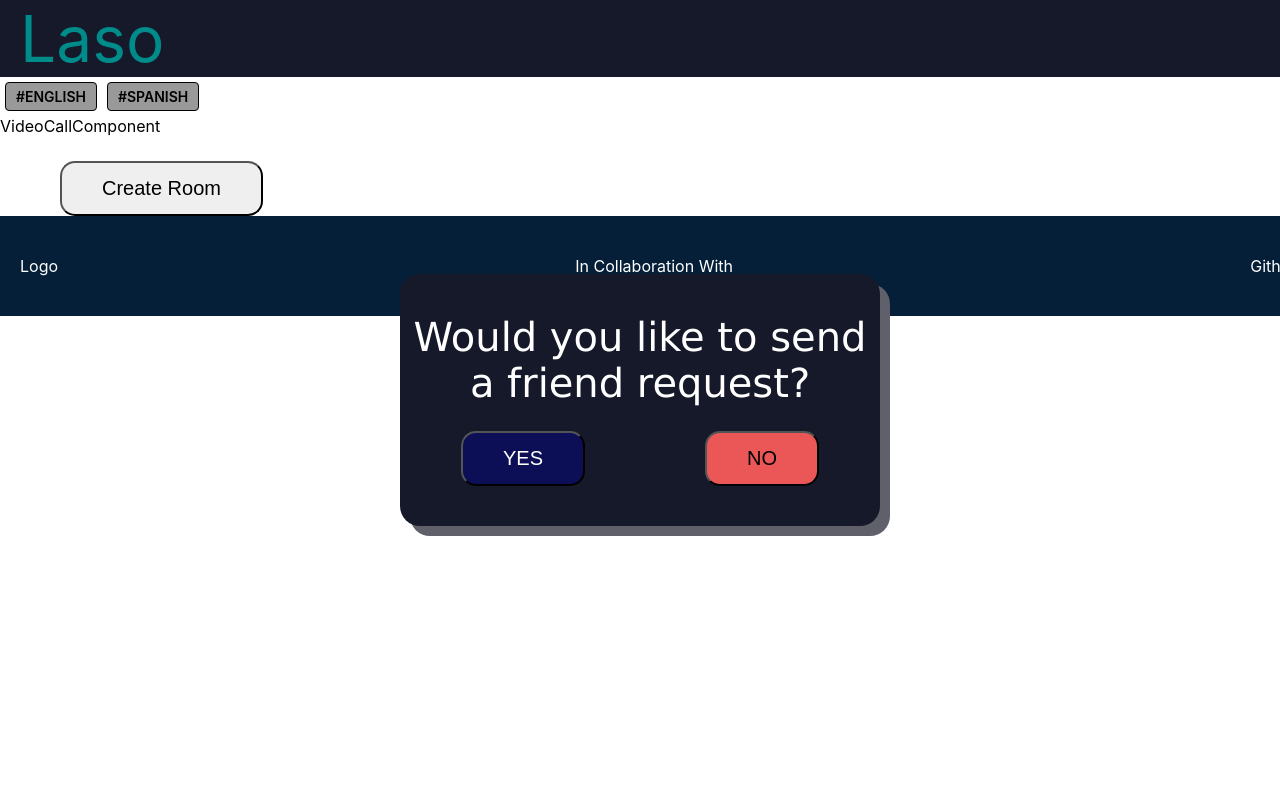
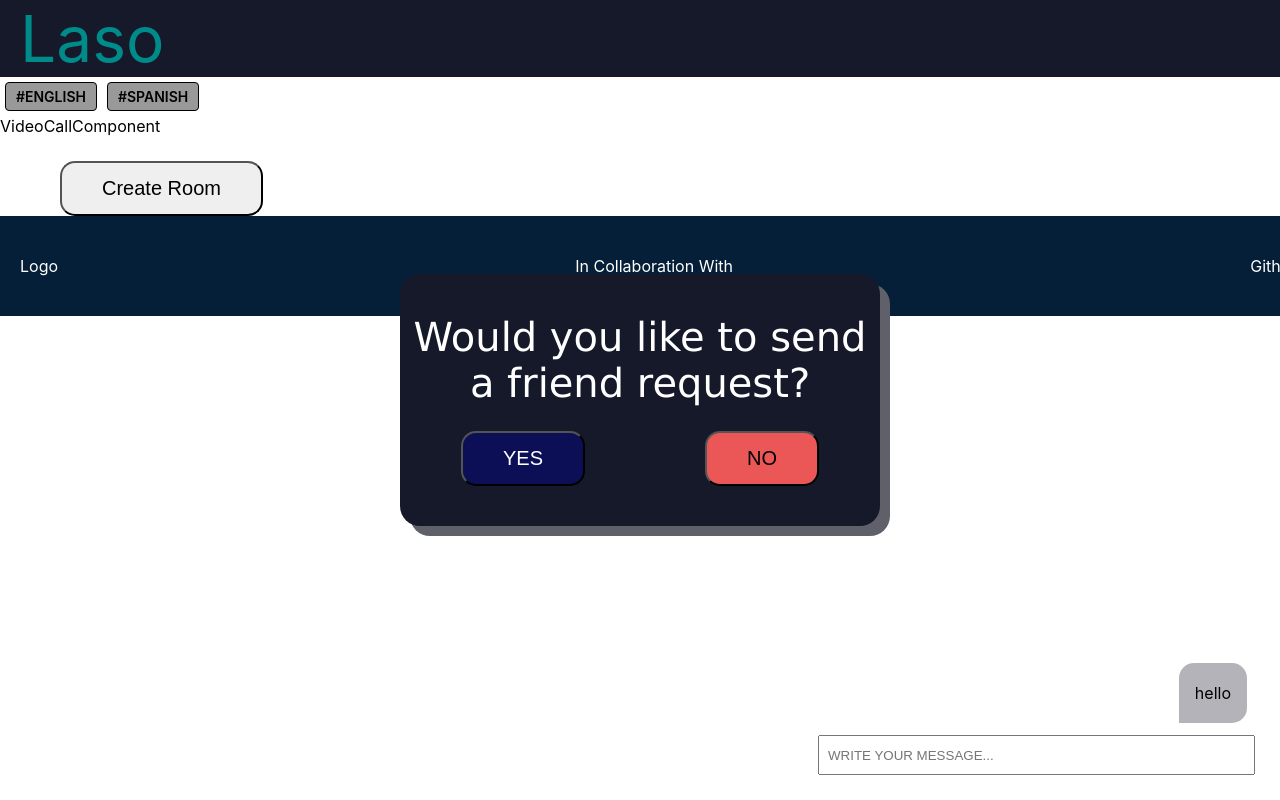
Before and after one commit to jibAkhan/frontend, a React (Create React App) app in the folder my-app/: page /app in a window 1280 px wide. Shown: the top 800 px of the page. Built offline with nearby package versions, Linux system fonts and the light colour scheme.

Commit message:
made a 404 page and created a chat component

```diff
--- a/my-app/src/App.js
+++ b/my-app/src/App.js
@@ -3,6 +3,7 @@ import './App.css';
 import React, { lazy, Suspense } from 'react';
 import { BrowserRouter as Router, Route, Routes } from 'react-router-dom';
 import Room from './Components/VideoCallComponent/Room';
+import ErrorPage from './Pages/404Page/404';
 
 
 const Mainapp = lazy(() => import('./Pages/mainapp/Mainapp'));
@@ -15,6 +16,7 @@ function App() {
 				<Route path="/" element={<Home />} />
 				<Route path="/app" element={<Mainapp />}/>
 				<Route path="/room/:roomID" caseSensitive={false} element={<Room />} />
+				<Route path="/*" element ={<ErrorPage/>}/>
 			</Routes>
 		</Router>
 	);
--- /dev/null
+++ b/my-app/src/Components/ChatComponent/ChatComponent.js
@@ -0,0 +1,24 @@
+import React from 'react'
+import scss from "./ChatComponent.scss"
+
+function Chatbox(props) {
+  return (
+    <div>
+      {props.outgoing ?
+        <div className='chatbox-outgoing'>{props.msg}</div>
+        : <div className='chatbox-incoming'>{props.msg}</div>}
+    </div>
+  )
+}
+export default function ChatComponent() {
+  return (
+    <div className="chat">
+        <div className="chat-panel">
+            <Chatbox msg={"hello"} outgoing={false} />
+        </div>
+        <div className="input">
+            <input type="text" size="50" class="form-control" placeholder="WRITE YOUR MESSAGE..."/>
+        </div>
+     </div>
+  )
+}
--- /dev/null
+++ b/my-app/src/Components/ChatComponent/ChatComponent.scss
@@ -0,0 +1,39 @@
+.input{
+    position: absolute;
+    bottom: 0;
+    right: 0;
+    margin: 25px;
+    color: black;
+}
+
+.form-control {
+    height: 40px;
+    padding: 8px;
+    box-sizing: border-box;
+  }
+
+.chat-panel{
+    position: absolute;
+    bottom: 80px;
+    right: 0;
+    margin: 25px;
+    color: black;
+    height: 40px;
+    padding:8px;
+    box-sizing: border-box;
+}
+
+.chatbox-outgoing{
+    background-color: rgb(212, 212, 212, .3);
+    border-radius: 15px 15px 0px 15px;
+    padding:20px 16px;
+    margin-bottom: 10px;
+
+}
+
+.chatbox-incoming{
+    background-color: rgba(8, 4, 23, 0.3);
+    border-radius: 15px 15px 15px 0px;
+    padding: 20px 16px;
+    margin-bottom: 10px;
+}
--- /dev/null
+++ b/my-app/src/Pages/404Page/404.js
@@ -0,0 +1,21 @@
+import React from 'react';
+import Navbar from '../../Components/Navbar/ Navbar';
+import Footer from '../../Components/Footer/footerFile';
+import './404.scss';
+
+export default function ErrorPage()
+{
+    return(
+        <div className="page-404-Error">
+        <Navbar/>
+        <div className="message">
+            <h1>404 Page not Found</h1>
+            <p>The page you're looking for is not available.</p>
+        </div>
+        <div className="home-btn-wrapper">
+            <button name ="home">Back To Home</button>
+        </div>
+        <Footer/>
+        </div>
+    )
+}
--- /dev/null
+++ b/my-app/src/Pages/404Page/404.scss
@@ -0,0 +1,33 @@
+.page-404-Error{
+/*
+add a temporal image for the entire page
+*/
+background-color: aqua;
+}
+.message{
+    text-align:center;
+}
+.message h1{
+    font-size: 7rem;
+}
+.message p{
+    font-size:40px;
+}
+.home-btn-wrapper{
+    justify-content: center;
+    text-align: center;
+}
+button[name="home"]
+{
+    border-radius: 1.5rem;
+    padding: 1.2rem;
+    font-size: 20px;
+    margin: 25px 60px 25px 60px;
+    background-color: white;
+    border: 2px solid black;
+    transition: background-color 0.3s ease-in-out, color 0.3s ease-in-out;
+}
+button[name="home"]:hover{
+    background-color: black;
+    color:white;
+}
--- a/my-app/src/Pages/mainapp/Mainapp.js
+++ b/my-app/src/Pages/mainapp/Mainapp.js
@@ -1,11 +1,11 @@
 import React from 'react';
 import Navbar from '../../Components/Navbar/ Navbar';
 import Languagetags from '../../Components/LanguageTags/Languagetags';
-import VideoCallComponent from '../../Components/VideoCallComponent/VideoCallComponent';
-import Popup from '../../Components/Popup';
+import VideoCallComponent from '../../Components/VideoCall/VideoCallComponent';
+import Popup from '../../Components/PopUp/Popup';
 import CreateRoom from '../home/CreateRoom';
 import Footer from '../../Components/Footer/footerFile';
-
+import ChatComponent from '../../Components/ChatComponent/ChatComponent';
 
 export default function Mainapp() {
 	return (
@@ -18,6 +18,7 @@ export default function Mainapp() {
 			<Navbar />
 			<Languagetags items={["ENGLISH","SPANISH"]} />
 			<VideoCallComponent/>
+			<ChatComponent/>
 			<CreateRoom/>
 			<Popup msg="Would you like to send a friend request? " showPopup={true} />
 			<Footer />
```
Also changed, not shown: my-app/src/Components/PopUp/Popup.js (renamed from my-app/src/Components/Popup.js), my-app/src/Components/PopUp/Popup.scss (renamed from my-app/src/Components/Popup.scss), my-app/src/Components/VideoCall/Room.js (renamed from my-app/src/Components/VideoCallComponent/Room.js), my-app/src/Components/VideoCall/VideoCallComponent.js (renamed from my-app/src/Components/VideoCallComponent/VideoCallComponent.js), my-app/src/Components/VideoCall/VideoCallComponent.scss (renamed from my-app/src/Components/VideoCallComponent/VideoCallComponent.scss).
